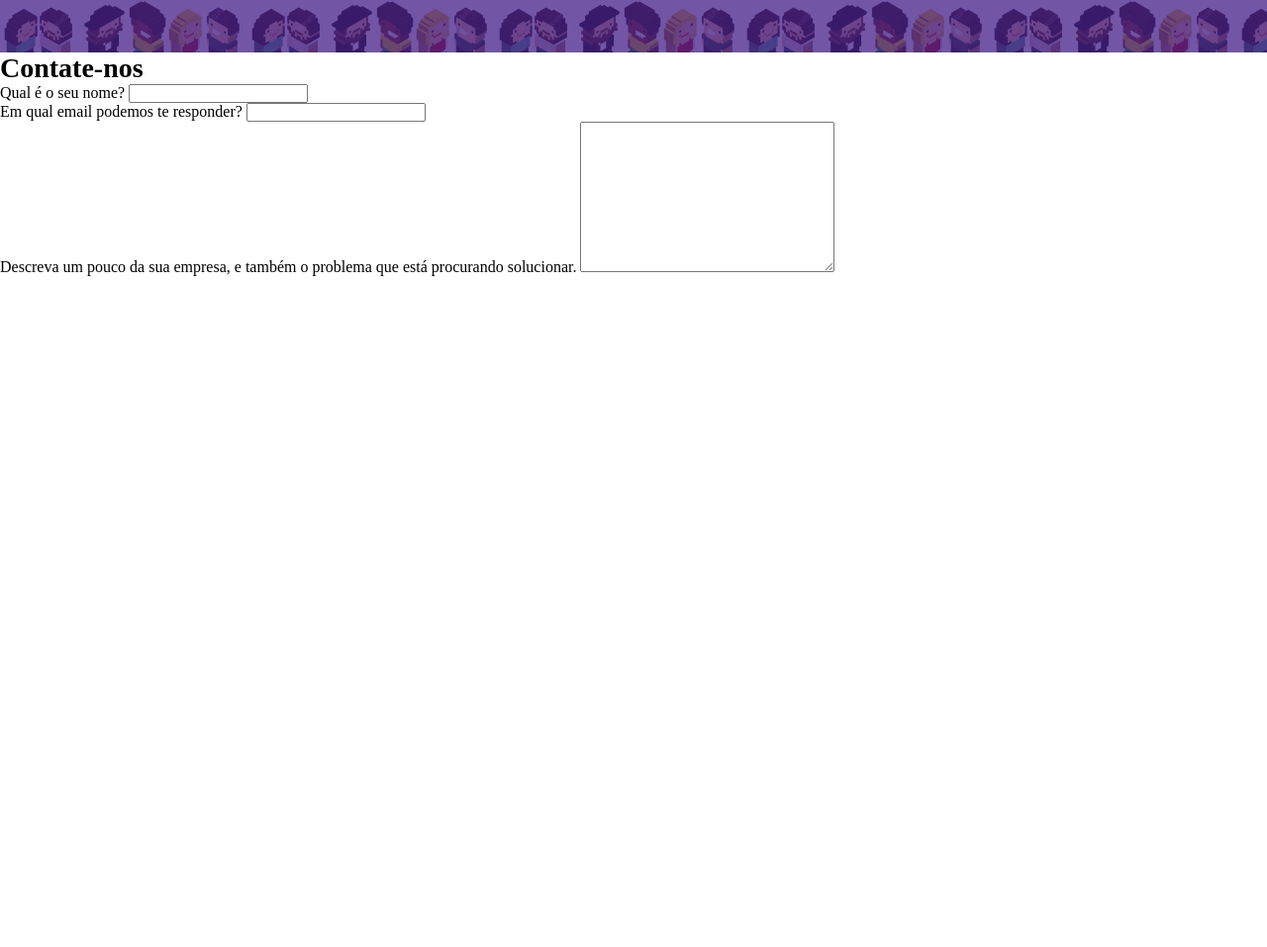
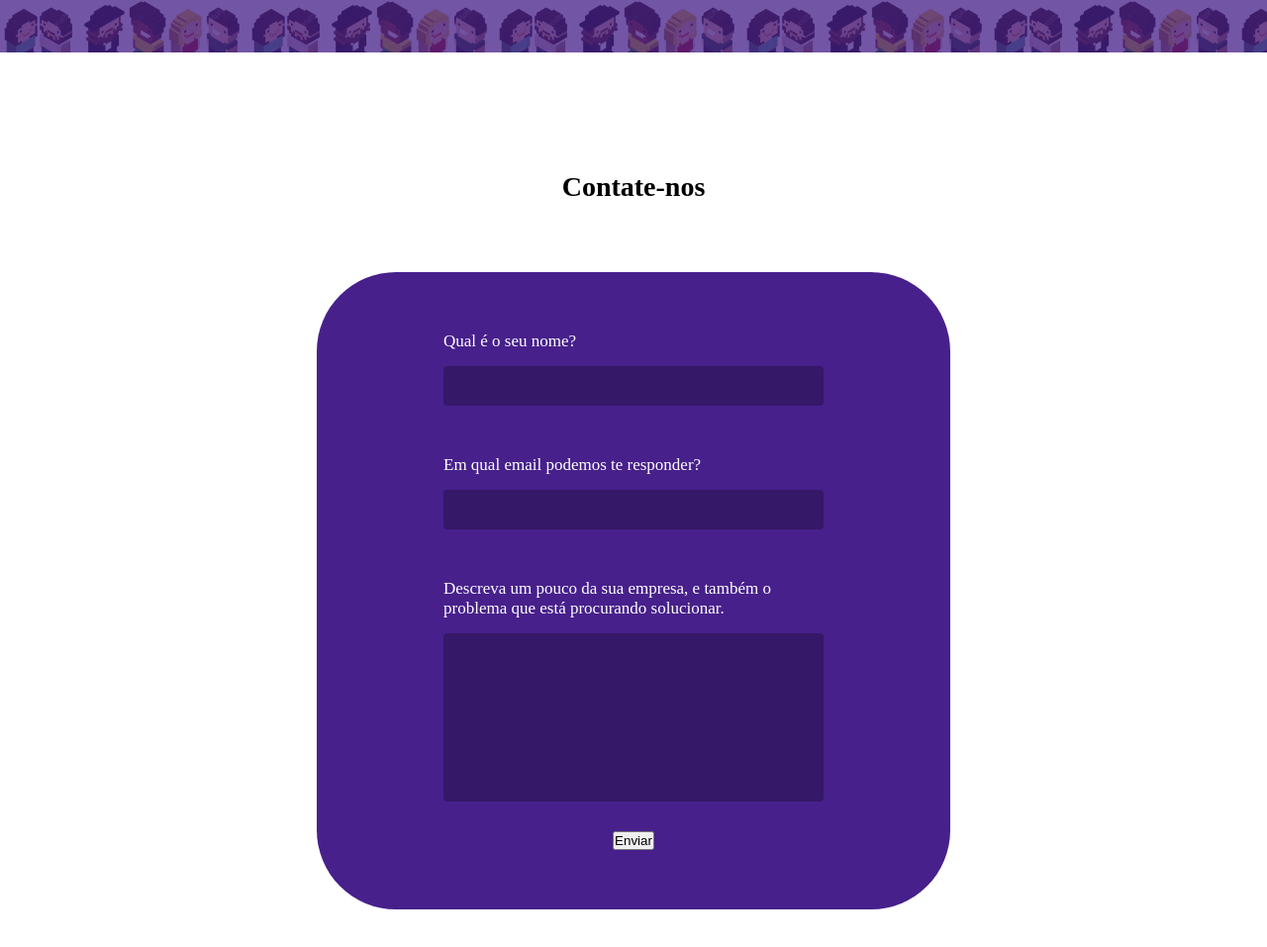
Before and after one commit to Eduarda13Santiago/Gamiificaai, a plain HTML site: page index.html in a window 1280 px wide. Shown: the part 2539-3496 px from the top of the page at 99% size. Before the commit the page ends 2818 px from the top, so only its background shows below. Drawn offline with Linux system fonts and the light colour scheme; a web font is replaced by a local one.

Commit message:
.campo label, .campo-descricao label

```diff
--- a/index.html
+++ b/index.html
@@ -94,10 +94,12 @@
                 <input type="email">
             </div>
             <div class="campo-descricao">
-                <label for="">Descreva um pouco da sua empresa, e também o problema que está procurando solucionar.</label>
+                <label for="">Descreva um pouco da sua empresa, e também o
+                    problema que está procurando solucionar.</label>
                 <textarea id="" cols="30" rows="10"></textarea>
 
             </div>
+            <button type="submit">Enviar</button>
         </form>
     </section>
 
--- a/style.css
+++ b/style.css
@@ -210,6 +210,9 @@ h2 {
     background-attachment: fixed;
 
     position: relative;
+
+    margin-bottom: 120px;
+
 }
 
 .filtro {
@@ -233,10 +236,107 @@ h2 {
 }
 
 #portfolio a {
+    width: fit-content;
+
     color: white;
 
     font-family: 'Anta';
     font-size: 28px;
 
     z-index: 1;
+
+    transition: 200ms;
 }
+
+#portfolio a:hover {
+    transform: scale(1.05);
+    transition: 200ms;
+}
+
+#contato {
+    text-align: center;
+
+    padding-bottom: 100px;
+    margin-bottom: 100px;
+}
+
+#contato h2 {
+    margin-bottom: 70px;
+}
+
+#contato form {
+    width: 50%;
+
+    margin: 0 auto;
+    padding: 60px 0;
+
+    display: flex;
+    flex-direction: column;
+    align-items: center;
+
+    border-radius: 80px;
+    background-color: var(--roxo-gamifica);
+
+    color: white;
+    font-family: "Montserrat";
+    font-size: 17px;
+}
+
+.campo {
+    width: 60%;
+
+    text-align: left;
+
+    display: flex;
+    flex-direction: column;
+    justify-content: space-between;
+
+    margin-bottom: 50px;
+
+}
+
+.campo-descricao {
+    width: 60%;
+
+    text-align: left;
+
+    display: flex;
+    flex-direction: column;
+    justify-content: space-between;
+
+    margin-bottom: 30px;
+
+}
+
+.campo input {
+    height: 40px;
+
+    color: white;
+    background-color: #351868;
+
+    border: none;
+    border-radius: 4px;
+
+    text-indent: 10px;
+
+    outline: none;
+}
+
+.campo-descricao textarea {
+    color: white;
+
+    background-color: #351868;
+
+    border: none;
+    border-radius: 4px;
+
+    outline: none;
+
+    padding: 10px;
+
+    resize: none;
+
+}
+
+.campo label, .campo-descricao label {
+    margin-bottom: 15px;
```
